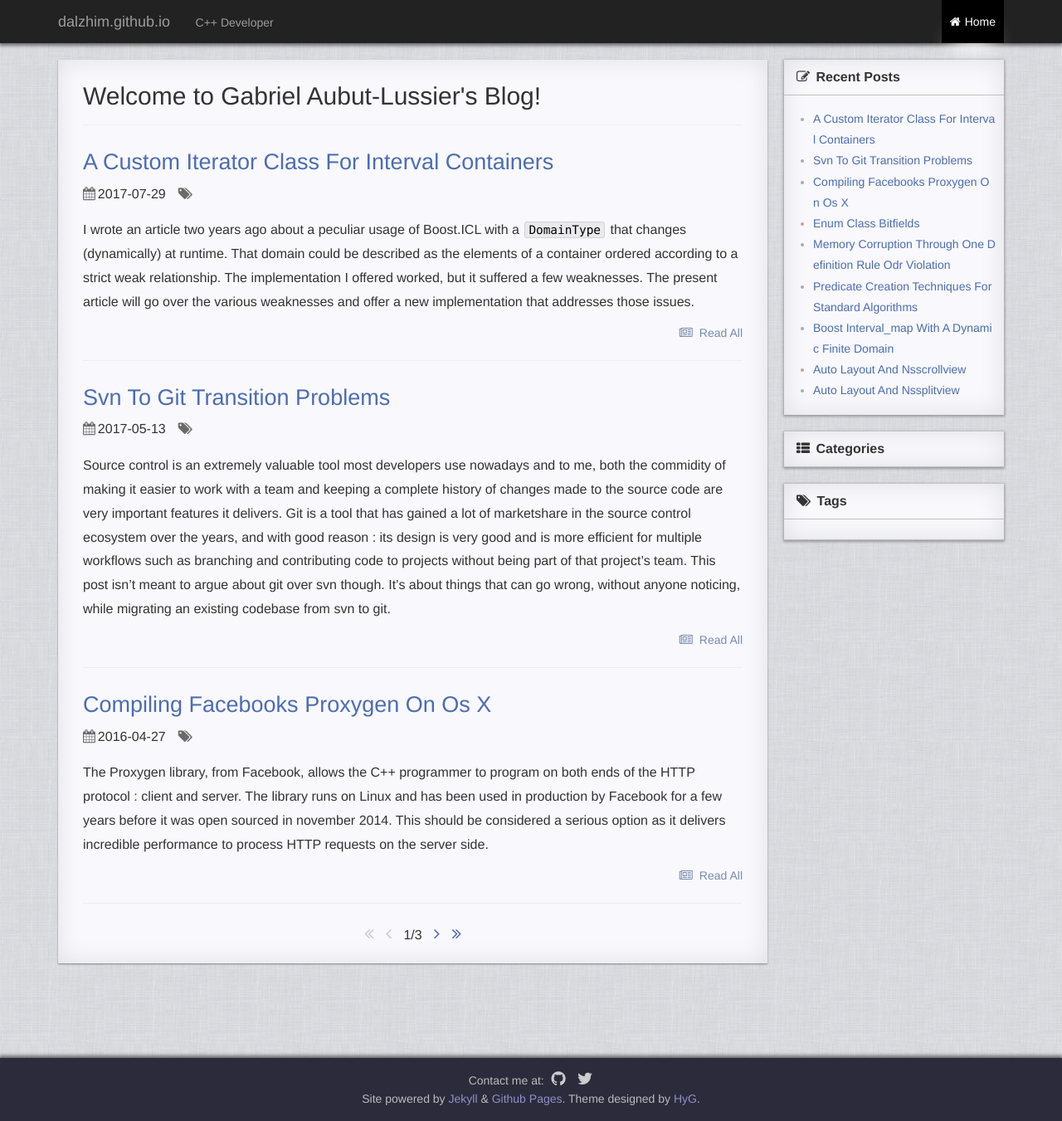
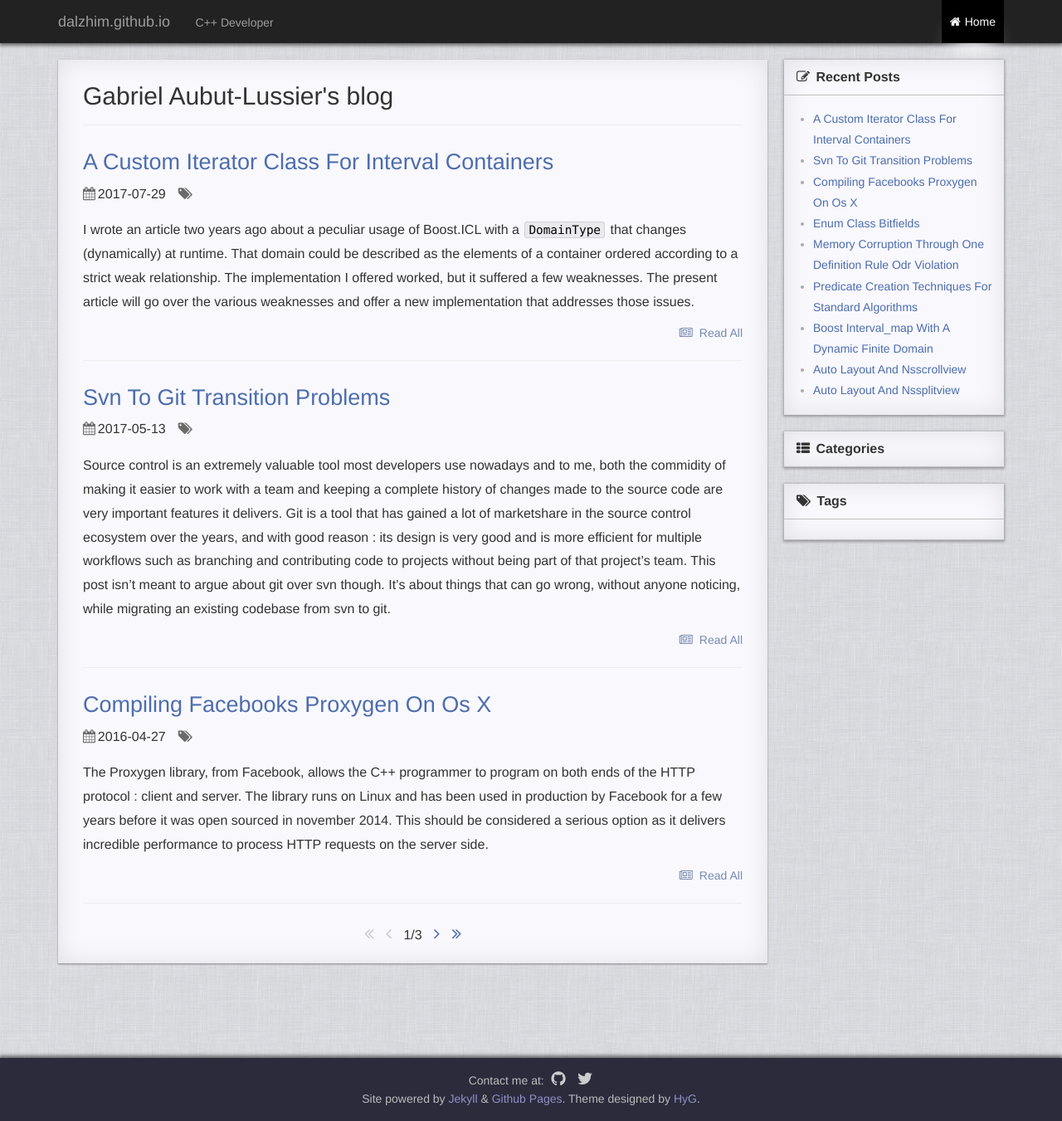
Before and after one commit to Dalzhim/dalzhim.github.io, a Jekyll site: the page built from index.html, in a window 1280 px wide. Shown: the whole page at 83% size. Built offline with Jekyll 4.4.1, drawn with Linux system fonts in a browser that asks for light colours; the list of posts is cut into pages by our own code; a style sheet for code colours, icons or effects is not loaded.

Commit message:
Ajustements de présentation.

```diff
--- a/_sass/_page.scss
+++ b/_sass/_page.scss
@@ -11,7 +11,6 @@
     width: 1140px;
     box-sizing: border-box;
     margin: 0 auto;
-    // word-break: break-all;
     .left {
         width: 75%;
         float: left;
@@ -107,10 +106,6 @@
             background-color: #f8f8fd;
             box-shadow: 0 1px 3px 1px rgba(0, 0, 0, 0.3), 0 0 30px rgba(10, 10, 0, 0.1) inset;
             padding-bottom: 1px;
-            -ms-word-break: break-all;
-            word-break: break-all;
-            /* Non standard for webkit */
-            // word-break: break-word;
             -webkit-hyphens: auto;
             -moz-hyphens: auto;
             -ms-hyphens: auto;
--- a/index.html
+++ b/index.html
@@ -4,7 +4,7 @@ layout: default
 
 <div class="page clearfix" index>
     <div class="left">
-        <h1>Welcome to Gabriel Aubut-Lussier's Blog!</h1>
+        <h1>Gabriel Aubut-Lussier's blog</h1>
         <small></small>
         <hr>
         <ul>
```
